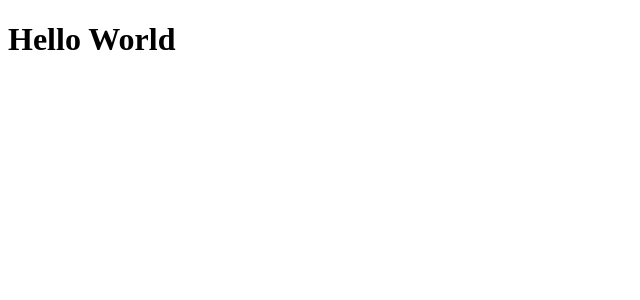
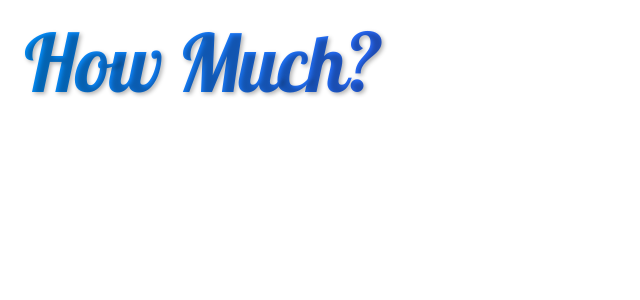
Before and after one commit to volodons/how-much, a React (Create React App) app: page / in a window 1280 px wide. Shown: the top 300 px of the page, without its empty margins (0-640 px from the left). Built offline with nearby package versions, Linux system fonts and the light colour scheme.

Commit message:
Create and style app's title header

```diff
--- a/package.json
+++ b/package.json
@@ -14,6 +14,7 @@
         "react-dom": "^18.2.0",
         "react-scripts": "5.0.1",
         "styled-components": "^6.1.8",
+        "typeface-lobster": "^1.1.13",
         "web-vitals": "^2.1.4"
     },
     "scripts": {
--- a/src/App.js
+++ b/src/App.js
@@ -1,5 +1,7 @@
+import Title from "./components/Title/Title";
+
 const App = () => {
-    return <h1>Hello World</h1>;
+    return <Title />;
 };
 
 export default App;
--- a/src/components/Title/Title.jsx
+++ b/src/components/Title/Title.jsx
@@ -1,12 +1,21 @@
 import Typography from "@mui/material/Typography";
-import styled from "styled-components";
+import { styled } from "@mui/material";
+import "typeface-lobster";
+
+const StyledTypography = styled(Typography)`
+    margin: 1rem;
+    background-color: #0390fc;
+    background: linear-gradient(to right, #0390fc 0%, #8c0dfc 100%);
+    background-clip: text;
+    -webkit-background-clip: text;
+    -webkit-text-fill-color: transparent;
+    font-family: lobster, sans-serif;
+    font-size: 5rem;
+    text-shadow: 2px 2px 4px rgba(0, 0, 0, 0.3);
+`;
 
 const Title = () => {
-    const StyledTypography = styled("h1")({
-        color: "#1976d2",
-    });
-
-    return <StyledTypography>Hello World!</StyledTypography>;
+    return <StyledTypography variant="h1">How Much?</StyledTypography>;
 };
 
 export default Title;
```
Also changed, not shown: 1 other file (tests, documents, lock files or other folders).
